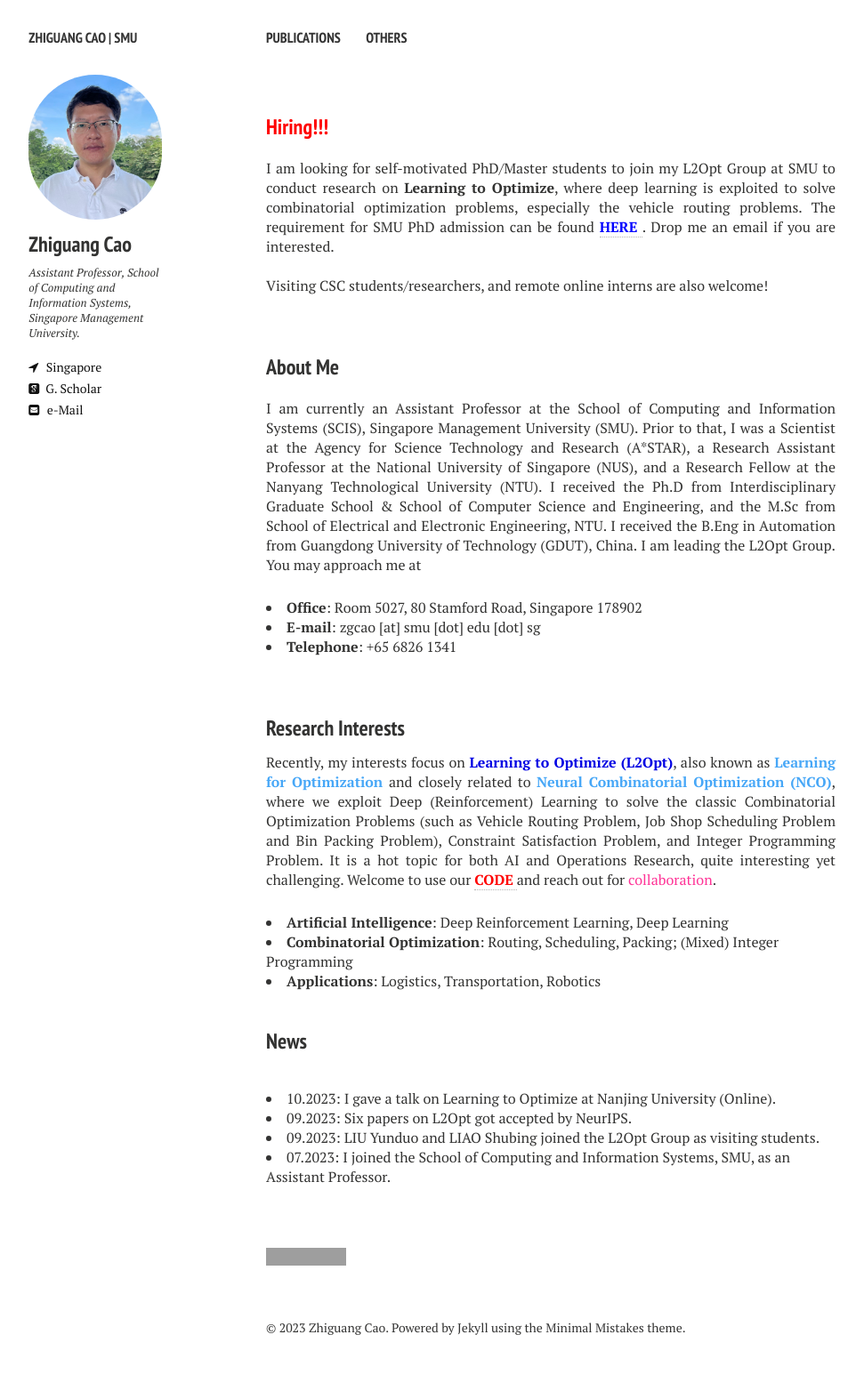
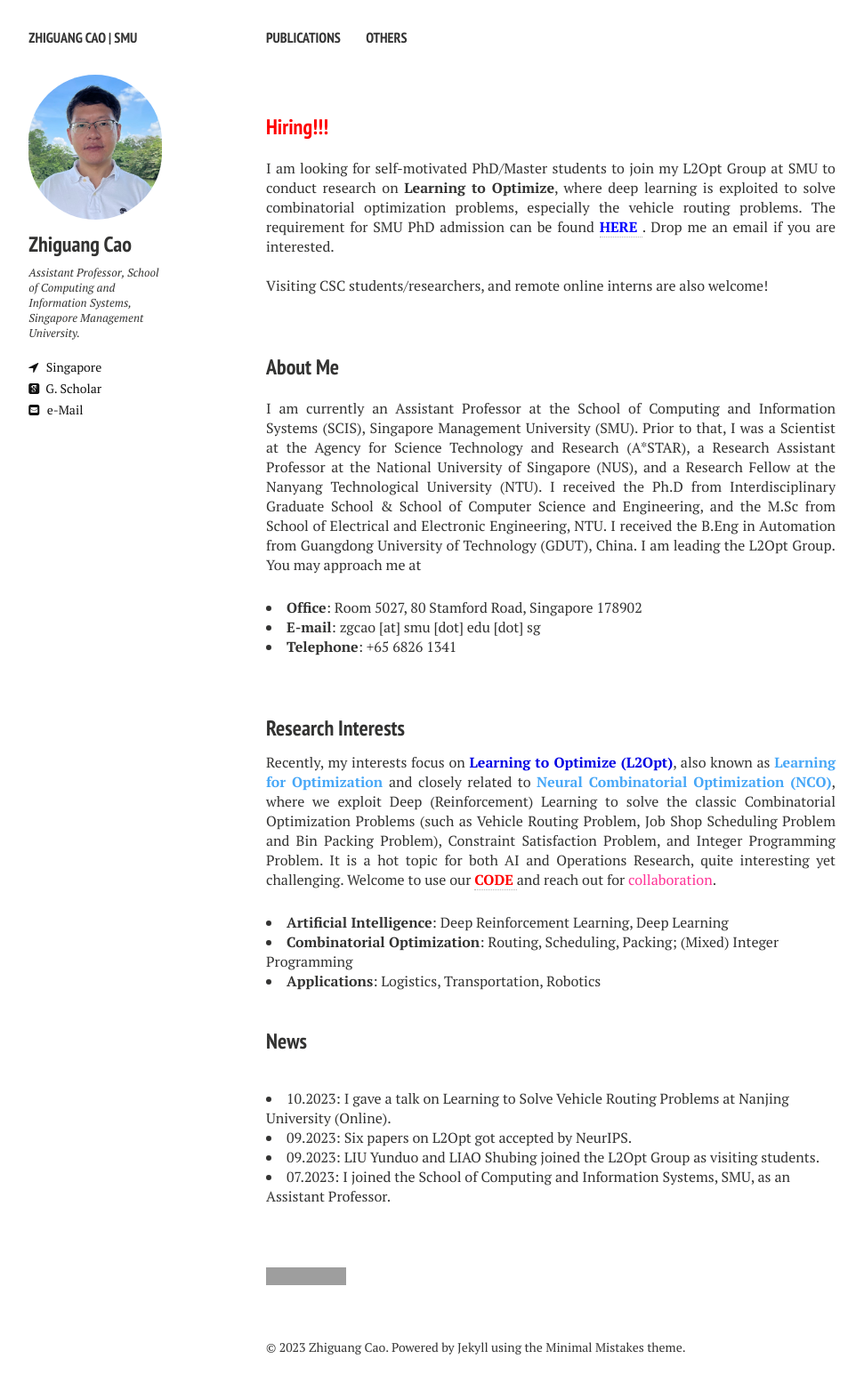
Before and after one commit to zhiguangcaosg/zhiguangcaosg.github.io, a Jekyll site: the page built from index.md, in a window 1280 px wide. Shown: the whole page at 89% size, without its empty margins (21-992 px from the left). Built offline with Jekyll 4.4.1, drawn with Linux system fonts in a browser that asks for light colours; nearby versions of some CDN libraries; before the commit the page ends 1551 px from its top, so only the background shows below that; grey boxes are pictures that could not be loaded.

Commit message:
Update index.md

```diff
--- a/index.md
+++ b/index.md
@@ -43,7 +43,7 @@ image: banner1.png
 
 <h3 style="margin-bottom:-8px;padding-top:20px;">News</h3> <br>
 <li>
-10.2023:  I gave a talk on Learning to Optimize at Nanjing University (Online).
+10.2023:  I gave a talk on Learning to Solve Vehicle Routing Problems at Nanjing University (Online).
 </li>
 
 <li>
```
